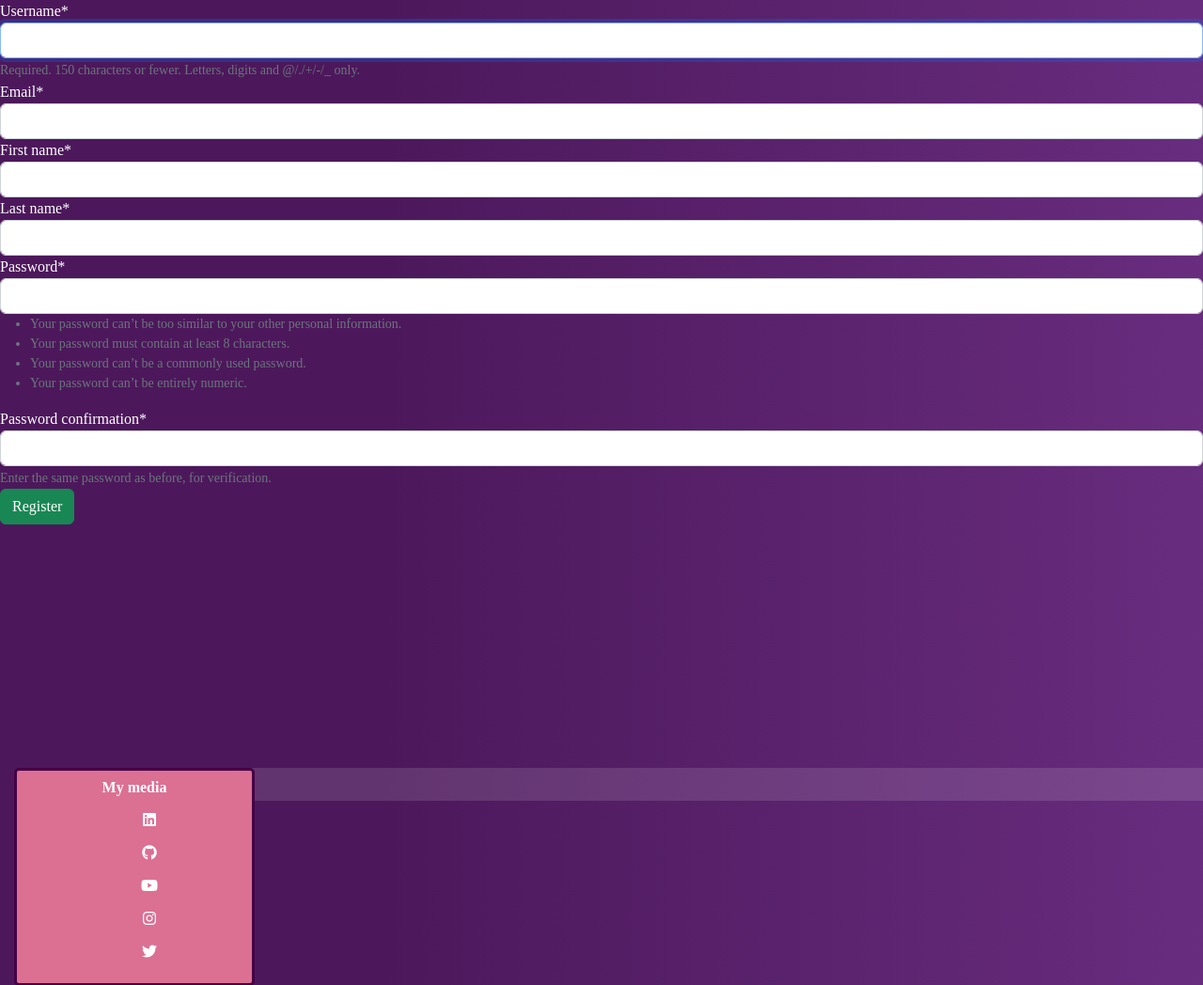
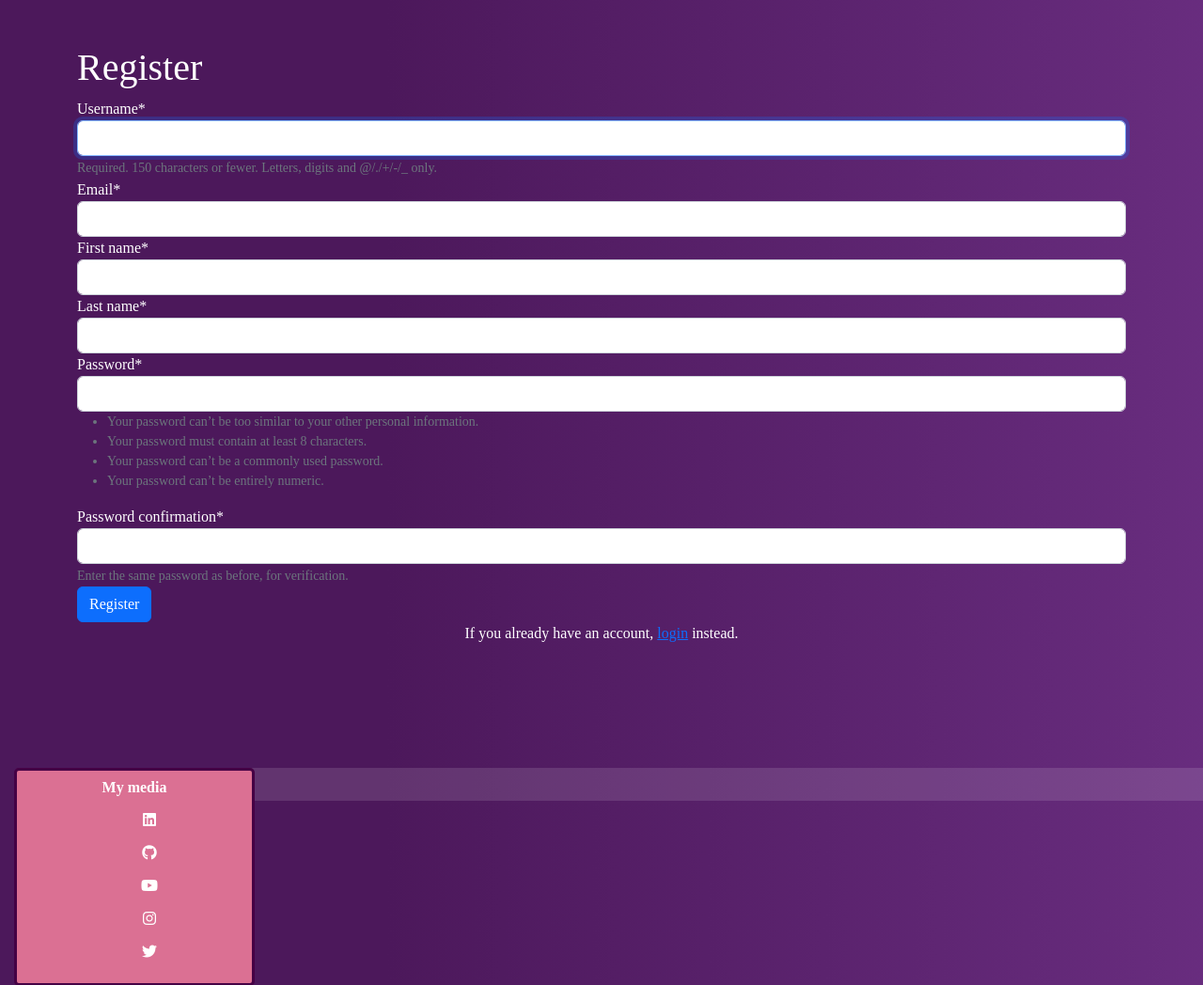
Before and after one commit to Uncle-Moris/MyBlog, a Django app: page /register/ in a window 1280 px wide. Shown: the part 70-1118 px from the top of the page at 94% size. Run offline with Django 4.2, Linux system fonts and the light colour scheme; some libraries are stand-ins or nearby versions.

Commit message:
New register form

```diff
--- a/my_blog/register/forms.py
+++ b/my_blog/register/forms.py
@@ -3,11 +3,18 @@ from django.contrib.auth.forms import UserCreationForm
 from django.contrib.auth.models import User
 
 
-class RegisterForm(UserCreationForm):
-    email = forms.EmailField()
+class NewUserForm(UserCreationForm):
+    email = forms.EmailField(required=True)
     first_name = forms.CharField()
     last_name = forms.CharField()
 
     class Meta:
         model = User
         fields = ["username", "email", "first_name", "last_name", "password1", "password2"]
+
+    def save(self, commit=True):
+        user = super(NewUserForm, self).save(commit=False)
+        user.email = self.cleaned_data['email']
+        if commit:
+            user.save()
+        return user
--- a/my_blog/register/templates/accounts/register.html
+++ b/my_blog/register/templates/accounts/register.html
@@ -1,12 +1,18 @@
 {% extends "home.html" %}
 
 {% block title%} Create an Account {% endblock %}
+{% block content %}
 {% load crispy_forms_tags %}
 
-{% block content %}
-    <form method="POST" class="form-group">
-        {% csrf_token %}
-        {{ form|crispy }}
-        <button type="submit" class="btn btn-success">Register</button>
-    </form>
+<!--Register-->
+<div class="container py-5">
+	<h1>Register</h1>
+	<form method="POST">
+		{% csrf_token %}
+		{{ register_form|crispy }}
+		<button class="btn btn-primary" type="submit">Register</button>
+	</form>
+	<p class="text-center">If you already have an account, <a href="/login">login</a> instead.</p>
+</div>
+
 {% endblock %}
--- a/my_blog/register/urls.py
+++ b/my_blog/register/urls.py
@@ -1,7 +1,7 @@
 from django.urls import path
-from .views import register
+from .views import register_request
 
 app_name = "register"
 urlpatterns = [
-    path('register/', register, name="register")
+    path('register/', register_request, name="register")
 ]
--- a/my_blog/register/views.py
+++ b/my_blog/register/views.py
@@ -1,15 +1,17 @@
-from django.shortcuts import render, redirect
-from django.urls import reverse
-
-from .forms import RegisterForm
+from django.shortcuts import  render, redirect
+from .forms import NewUserForm
+from django.contrib.auth import login
+from django.contrib import messages
 
 
-def register(response):
-    if response.method == "POST":
-        form = RegisterForm(response.POST)
-        if form.is_valid():
-            form.save()
-        return redirect(reverse('home'))
-    else:
-        form = RegisterForm()
-    return render(response, "accounts/register.html", {"form": form})
+def register_request(request):
+	if request.method == "POST":
+		form = NewUserForm(request.POST)
+		if form.is_valid():
+			user = form.save()
+			login(request, user)
+			messages.success(request, "Registration successful." )
+			return redirect("main:homepage")
+		messages.error(request, "Unsuccessful registration. Invalid information.")
+	form = NewUserForm()
+	return render (request=request, template_name="accounts/register.html", context={"register_form":form})
```
